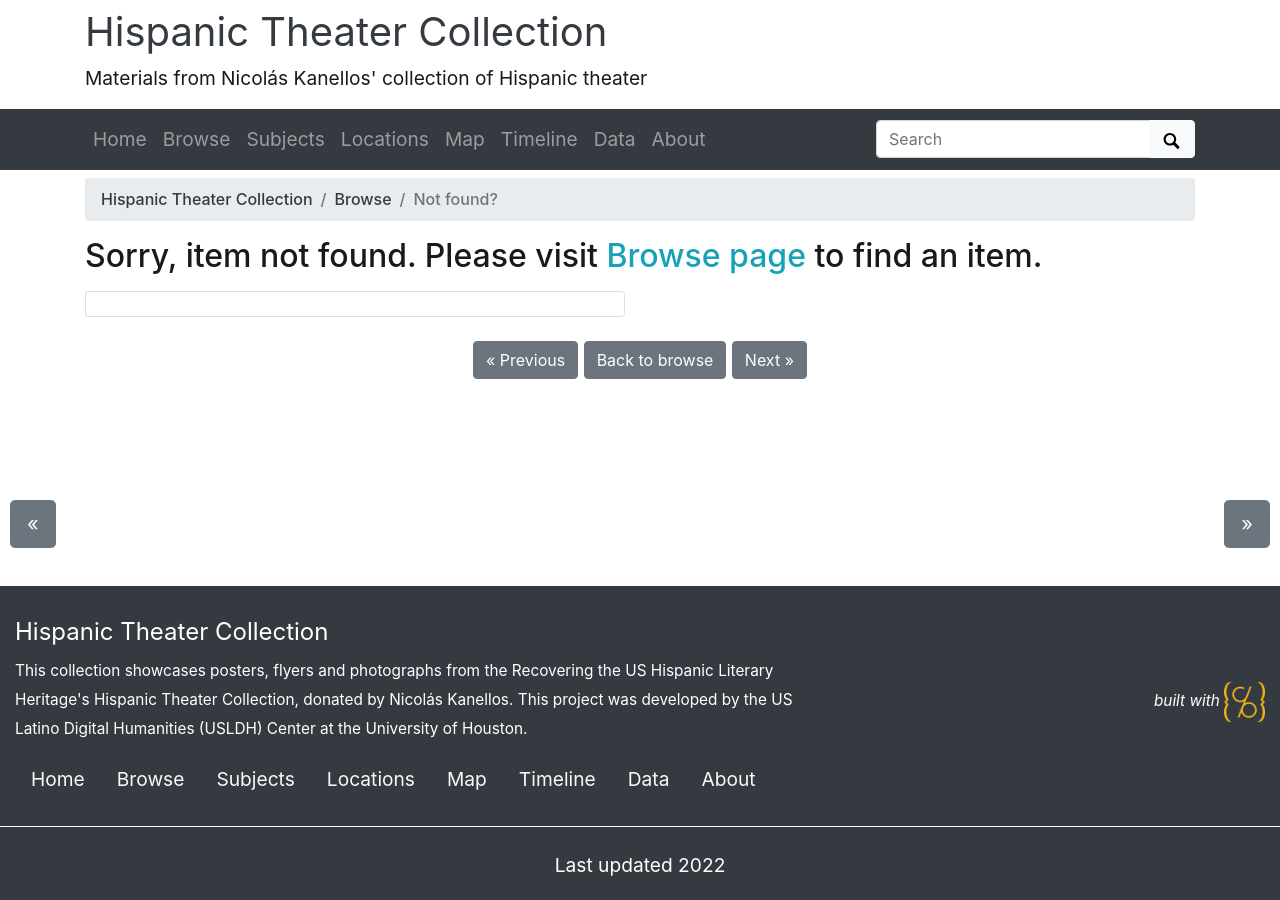
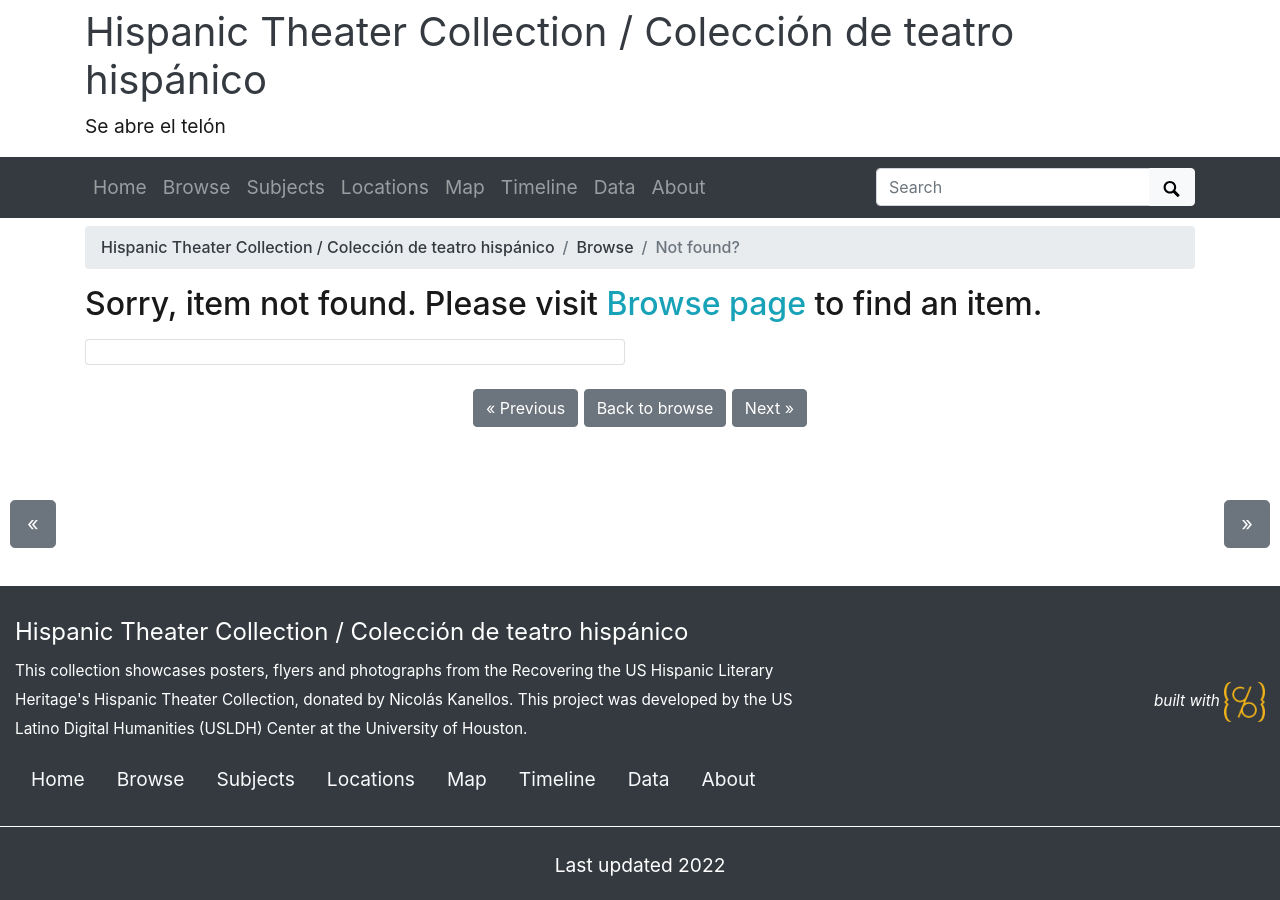
Before and after one commit to RecoveryAPP/hispanictheater, a Jekyll site: the page built from pages/item.md, in a window 1280 px wide. Built offline with Jekyll 4.4.1, drawn with Linux system fonts in a browser that asks for light colours.

Commit message:
Update _config.yml

```diff
--- a/_config.yml
+++ b/_config.yml
@@ -20,9 +20,9 @@
 # SITE SETTINGS
 #
 # title of site appears in banner
-title: Hispanic Theater Collection
+title: Hispanic Theater Collection / Colección de teatro hispánico
 # tagline, a short phrase that will appear throughout the site in the top banner
-tagline: Materials from Nicolás Kanellos' collection of Hispanic theater
+tagline: Se abre el telón
 # description appears in meta tags and other locations
 # this description might appear in search result lists, keep around 160 characters max
 description: "This collection showcases posters, flyers and photographs from the Recovering the US Hispanic Literary Heritage's Hispanic Theater Collection, donated by Nicolás Kanellos. This project was developed by the US Latino Digital Humanities (USLDH) Center at the University of Houston."
```
